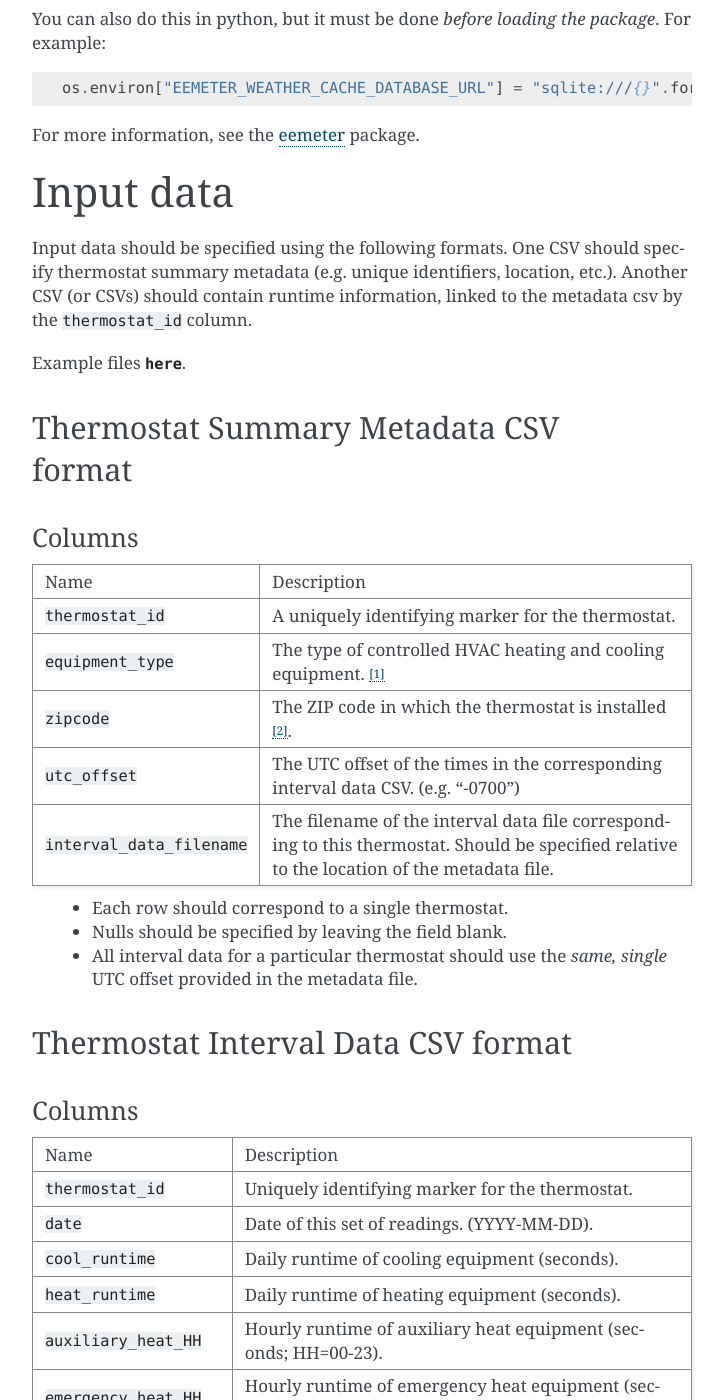
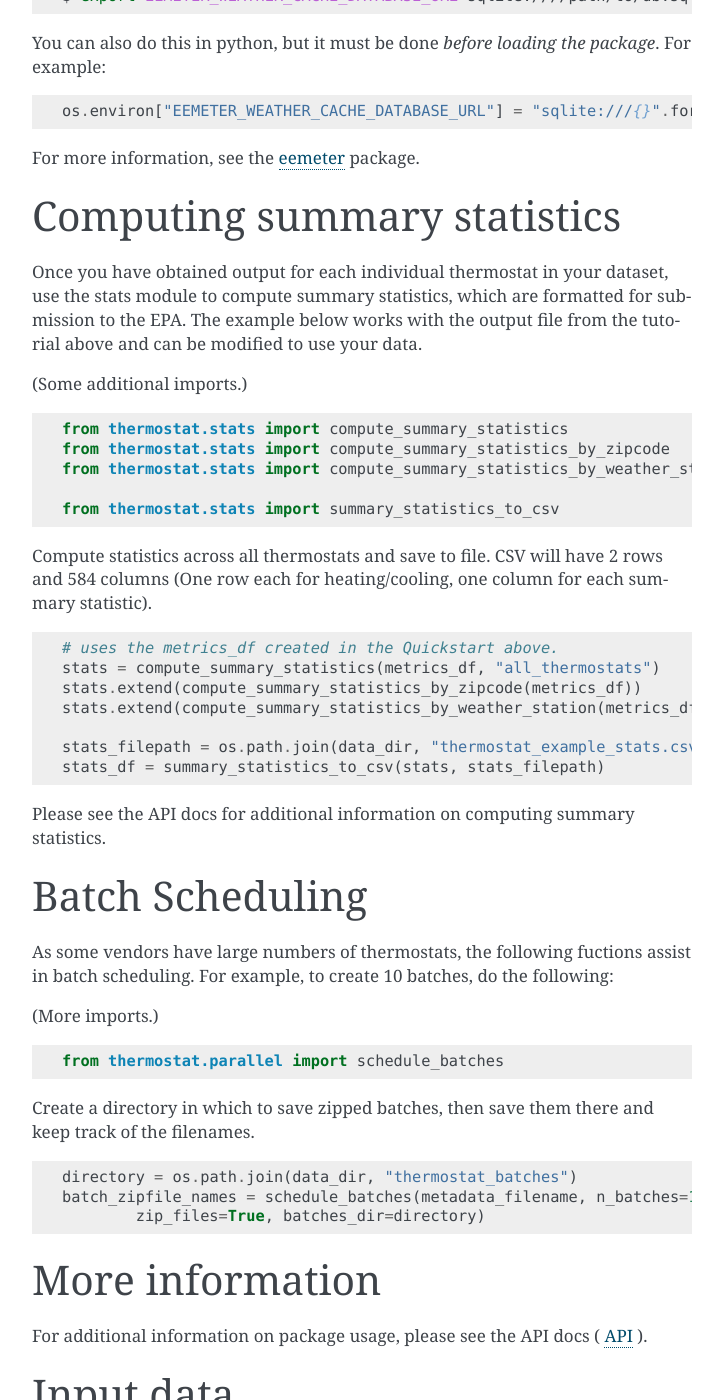
Before and after one commit to EPAENERGYSTAR/epathermostat, a Sphinx documentation site: the page built from docs/tutorial.rst, in a window 1280 px wide and 1400 px high, scrolled down 1389 px. Shown: the whole window, without its empty margins (388-1112 px from the left). Built offline with Sphinx 7.4.7, drawn with Linux system fonts in a browser that asks for light colours; some of the changed text lies outside the part shown.

Commit message:
Update docs

```diff
--- a/docs/api.rst
+++ b/docs/api.rst
@@ -35,7 +35,6 @@ thermostat.regression
 .. automodule:: thermostat.regression
     :members:
     :undoc-members:
-    :inherited-members:
     :show-inheritance:
 
 thermostat.stats
@@ -44,7 +43,6 @@ thermostat.stats
 .. automodule:: thermostat.stats
     :members:
     :undoc-members:
-    :inherited-members:
     :show-inheritance:
 
 thermostat.parallel
@@ -53,5 +51,4 @@ thermostat.parallel
 .. automodule:: thermostat.parallel
     :members:
     :undoc-members:
-    :inherited-members:
     :show-inheritance:
--- a/docs/tutorial.rst
+++ b/docs/tutorial.rst
@@ -21,7 +21,7 @@ Import the necessary methods and set a directory for finding and storing data.
     data_dir = os.path.join(expanduser("~"), "Downloads")
 
 After importing the package methods, load the example thermostat data
-(see input file format below).
+(see input file format below :ref:`thermostat-input`).
 This line will take more than a few minutes, even if the weather cache
 is enabled (more information below). This is because loading thermostat data
 involves downloading hourly weather data from a remote source - in this case,
@@ -50,7 +50,8 @@ To calculate savings metrics, iterate through thermostats and save the results.
     metrics_df = seasonal_metrics_to_csv(seasonal_metrics, filepath)
 
 The output CSV will be saved in your data directory and should very nearly
-match the output CSV provided in the example data.
+match the output CSV provided in the example data. See output file format
+below :ref:`thermostat-output`.
 
 **Note**: During the data loading step, you may see a warning that the weather
 cache is disabled. You can safely ignore that warning, but if you wish to load
@@ -80,6 +81,71 @@ For example:
 
 For more information, see the `eemeter <http://eemeter.readthedocs.org/en/latest/tutorial.html#caching-weather-data>`_
 package.
+
+
+Computing summary statistics
+============================
+
+Once you have obtained output for each individual thermostat in your dataset,
+use the stats module to compute summary statistics, which are formatted for
+submission to the EPA. The example below works with the output file from the
+tutorial above and can be modified to use your data.
+
+(Some additional imports.)
+
+.. code-block:: python
+
+    from thermostat.stats import compute_summary_statistics
+    from thermostat.stats import compute_summary_statistics_by_zipcode
+    from thermostat.stats import compute_summary_statistics_by_weather_station
+
+    from thermostat.stats import summary_statistics_to_csv
+
+Compute statistics across all thermostats and save to file. CSV will have 2 rows
+and 584 columns (One row each for heating/cooling, one column for each
+summary statistic).
+
+.. code-block:: python
+
+    # uses the metrics_df created in the Quickstart above.
+    stats = compute_summary_statistics(metrics_df, "all_thermostats")
+    stats.extend(compute_summary_statistics_by_zipcode(metrics_df))
+    stats.extend(compute_summary_statistics_by_weather_station(metrics_df))
+
+    stats_filepath = os.path.join(data_dir, "thermostat_example_stats.csv")
+    stats_df = summary_statistics_to_csv(stats, stats_filepath)
+
+Please see the API docs for additional information on computing summary
+statistics.
+
+Batch Scheduling
+================
+
+As some vendors have large numbers of thermostats, the following fuctions
+assist in batch scheduling. For example, to create 10 batches, do the following:
+
+(More imports.)
+
+.. code-block:: python
+
+    from thermostat.parallel import schedule_batches
+
+Create a directory in which to save zipped batches, then save them there and
+keep track of the filenames.
+
+.. code-block:: python
+
+    directory = os.path.join(data_dir, "thermostat_batches")
+    batch_zipfile_names = schedule_batches(metadata_filename, n_batches=10,
+            zip_files=True, batches_dir=directory)
+
+More information
+================
+
+For additional information on package usage, please see the API docs ( :ref:`thermostat-api` ).
+
+
+.. _thermostat-input:
 
 Input data
 ==========
@@ -163,6 +229,9 @@ Name                         Description
    computed. For more information on the mapping between ZIP codes and
    weather stations, please see the `eemeter.location <http://eemeter.readthedocs.org/en/latest/eemeter.html#module-eemeter.location>`_ package.
 
+
+.. _thermostat-output:
+
 Output data
 ===========
 
@@ -226,64 +295,3 @@ Name                                                    Description
 :code:`rhu_50F_to_55F`                                  Resistance heat utilization for hourly temperature bin :math:`50 \leq T < 55`
 :code:`rhu_55F_to_60F`                                  Resistance heat utilization for hourly temperature bin :math:`55 \leq T < 60`
 ======================================================= =========================================
-
-
-
-Computing summary statistics
-============================
-
-Once you have obtained output for each individual thermostat in your dataset,
-use the stats module to compute summary statistics, which are formatted for
-submission to the EPA. The example below works with the output file from the
-tutorial above and can be modified to use your data.
-
-(Some additional imports.)
-
-.. code-block:: python
-
-    from thermostat.stats import compute_summary_statistics
-    from thermostat.stats import compute_summary_statistics_by_zipcode
-    from thermostat.stats import compute_summary_statistics_by_weather_station
-
-    from thermostat.stats import summary_statistics_to_csv
-
-Compute statistics across all thermostats and save to file. CSV will have 2 rows
-and 584 columns (One row each for heating/cooling, one column for each
-summary statistic).
-
-.. code-block:: python
-
-    stats = compute_summary_statistics(metrics_df, "all_thermostats")
-    stats.extend(compute_summary_statistics_by_zipcode(metrics_df))
-    stats.extend(compute_summary_statistics_by_weather_station(metrics_df))
-
-    stats_filepath = os.path.join(data_dir, "thermostat_example_stats.csv")
-    stats_df = summary_statistics_to_csv(stats, stats_filepath)
-
-Please see the API docs for additional information on computing summary
-statistics.
-
-Batch Scheduling
-================
-
-As some vendors have large numbers of thermostats, the following fuctions
-assist in batch scheduling. For example, to create 10 batches, do the following:
-
-(More imports.)
-
-.. code-block:: python
-
-    from thermostat.parallel import schedule_batches
-
-Create a directory in which to save zipped batches, then save them there and
-keep track of the filenames.
-
-.. code-block:: python
-
-    directory = os.path.join(data_dir, "thermostat_batches")
-    batch_zipfile_names = schedule_batches(metadata_filename, 10, True, directory)
-
-More information
-================
-
-For additional information on package usage, please see the API docs ( :ref:`thermostat-api` ).
```
Also changed, not shown: 2 other files.
